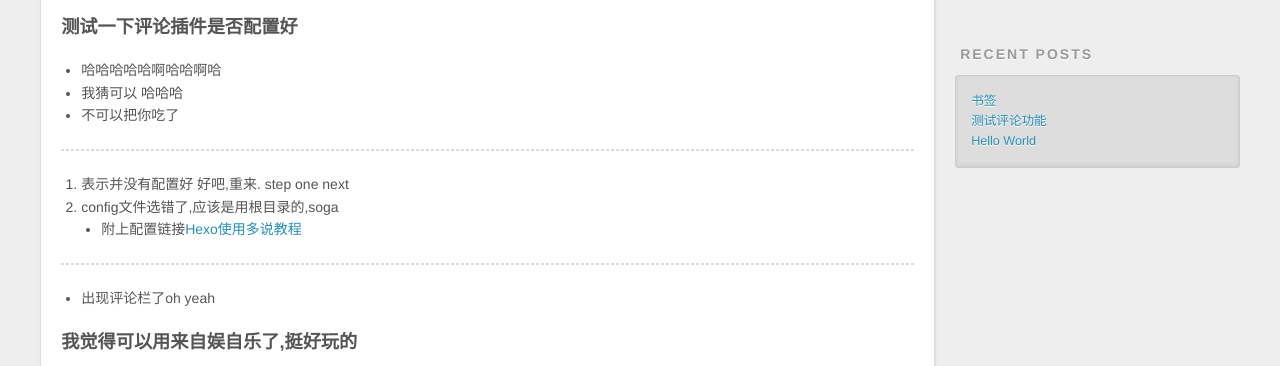
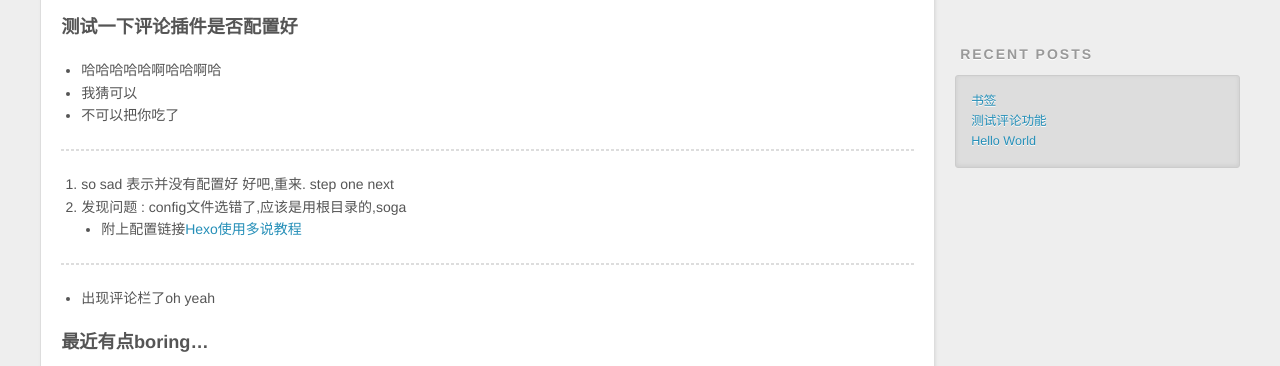
Before and after one commit to OneZx/OneZxd.github.io, a plain HTML site: page 2016/12/28/测试评论功能/index.html in a window 1280 px wide. Shown: the part 434-800 px from the top of the page. Drawn offline with nearby package versions, Linux system fonts and the light colour scheme; a script that the page names is missing.

Commit message:
Site updated: 2016-12-29 16:44:59

```diff
--- a/2016/12/28/测试评论功能/index.html
+++ b/2016/12/28/测试评论功能/index.html
@@ -7,13 +7,13 @@
   <meta name="viewport" content="width=device-width, initial-scale=1, maximum-scale=1">
   <meta name="description" content="测试一下评论插件是否配置好
 哈哈哈哈哈啊哈哈啊哈
-我猜可以 哈哈哈
+我猜可以
 不可以把你吃了
 
 
 
-表示并没有配置好 好吧,重来. step one next
-config文件选错了,应该是用根目录的,soga
+so sad 表示并没有配置好 好吧,重来. step one next
+发现问题 : config文件选错了,应该是用根目录的,soga
 附上配置链接Hexo使用多说教程
 
 
@@ -22,20 +22,21 @@ config文件选错了,应该是用根目录的,soga
 
 出现评论栏了oh yeah
 
-我觉得可以用来自娱自乐了,挺好玩的">
+最近有点boring…
+这一行是测试用.test">
 <meta property="og:type" content="article">
 <meta property="og:title" content="测试评论功能">
 <meta property="og:url" content="http://doyouz.com/2016/12/28/测试评论功能/index.html">
 <meta property="og:site_name" content="Welcome to my blog">
 <meta property="og:description" content="测试一下评论插件是否配置好
 哈哈哈哈哈啊哈哈啊哈
-我猜可以 哈哈哈
+我猜可以
 不可以把你吃了
 
 
 
-表示并没有配置好 好吧,重来. step one next
-config文件选错了,应该是用根目录的,soga
+so sad 表示并没有配置好 好吧,重来. step one next
+发现问题 : config文件选错了,应该是用根目录的,soga
 附上配置链接Hexo使用多说教程
 
 
@@ -44,19 +45,20 @@ config文件选错了,应该是用根目录的,soga
 
 出现评论栏了oh yeah
 
-我觉得可以用来自娱自乐了,挺好玩的">
-<meta property="og:updated_time" content="2016-12-28T15:50:51.534Z">
+最近有点boring…
+这一行是测试用.test">
+<meta property="og:updated_time" content="2016-12-29T08:44:42.841Z">
 <meta name="twitter:card" content="summary">
 <meta name="twitter:title" content="测试评论功能">
 <meta name="twitter:description" content="测试一下评论插件是否配置好
 哈哈哈哈哈啊哈哈啊哈
-我猜可以 哈哈哈
+我猜可以
 不可以把你吃了
 
 
 
-表示并没有配置好 好吧,重来. step one next
-config文件选错了,应该是用根目录的,soga
+so sad 表示并没有配置好 好吧,重来. step one next
+发现问题 : config文件选错了,应该是用根目录的,soga
 附上配置链接Hexo使用多说教程
 
 
@@ -65,7 +67,8 @@ config文件选错了,应该是用根目录的,soga
 
 出现评论栏了oh yeah
 
-我觉得可以用来自娱自乐了,挺好玩的">
+最近有点boring…
+这一行是测试用.test">
 
     <link rel="alternate" href="/atom.xml" title="Welcome to my blog" type="application/atom+xml">
 
@@ -141,18 +144,16 @@ config文件选错了,应该是用根目录的,soga
     <div class="article-entry" itemprop="articleBody">
 
 
-      <!-- Table of Contents -->
-
 
         <h3 id="测试一下评论插件是否配置好"><a href="#测试一下评论插件是否配置好" class="headerlink" title="测试一下评论插件是否配置好"></a>测试一下评论插件是否配置好</h3><ul>
 <li>哈哈哈哈哈啊哈哈啊哈</li>
-<li>我猜可以 哈哈哈</li>
+<li>我猜可以 </li>
 <li>不可以把你吃了</li>
 </ul>
 <hr>
 <ol>
-<li>表示并没有配置好 好吧,重来. step one next</li>
-<li>config文件选错了,应该是用根目录的,soga<ul>
+<li>so sad 表示并没有配置好 好吧,重来. step one next</li>
+<li>发现问题 : config文件选错了,应该是用根目录的,soga<ul>
 <li>附上配置链接<a href="http://dev.duoshuo.com/threads/541d3b2b40b5abcd2e4df0e9" target="_blank" rel="external">Hexo使用多说教程</a></li>
 </ul>
 </li>
@@ -161,11 +162,14 @@ config文件选错了,应该是用根目录的,soga
 <ul>
 <li>出现评论栏了oh yeah</li>
 </ul>
-<h3 id="我觉得可以用来自娱自乐了-挺好玩的"><a href="#我觉得可以用来自娱自乐了-挺好玩的" class="headerlink" title="我觉得可以用来自娱自乐了,挺好玩的"></a>我觉得可以用来自娱自乐了,挺好玩的</h3>
+<h3 id="最近有点boring…"><a href="#最近有点boring…" class="headerlink" title="最近有点boring…"></a>最近有点boring…</h3><blockquote>
+<p>这一行是测试用.test</p>
+</blockquote>
+
 
     </div>
     <footer class="article-footer">
-      <a data-url="http://doyouz.com/2016/12/28/测试评论功能/" data-id="cix9962j200023kp5o72epk5l" class="article-share-link">Share</a>
+      <a data-url="http://doyouz.com/2016/12/28/测试评论功能/" data-id="cix9u6ex00000t4p55z2c43u5" class="article-share-link">Share</a>
 
 
     </footer>
```
Also changed, not shown: 2016/12/28/hello-world/index.html (+1 -3 lines), 2016/12/29/书签/index.html (+1 -8 lines), index.html (+10 -13 lines).
